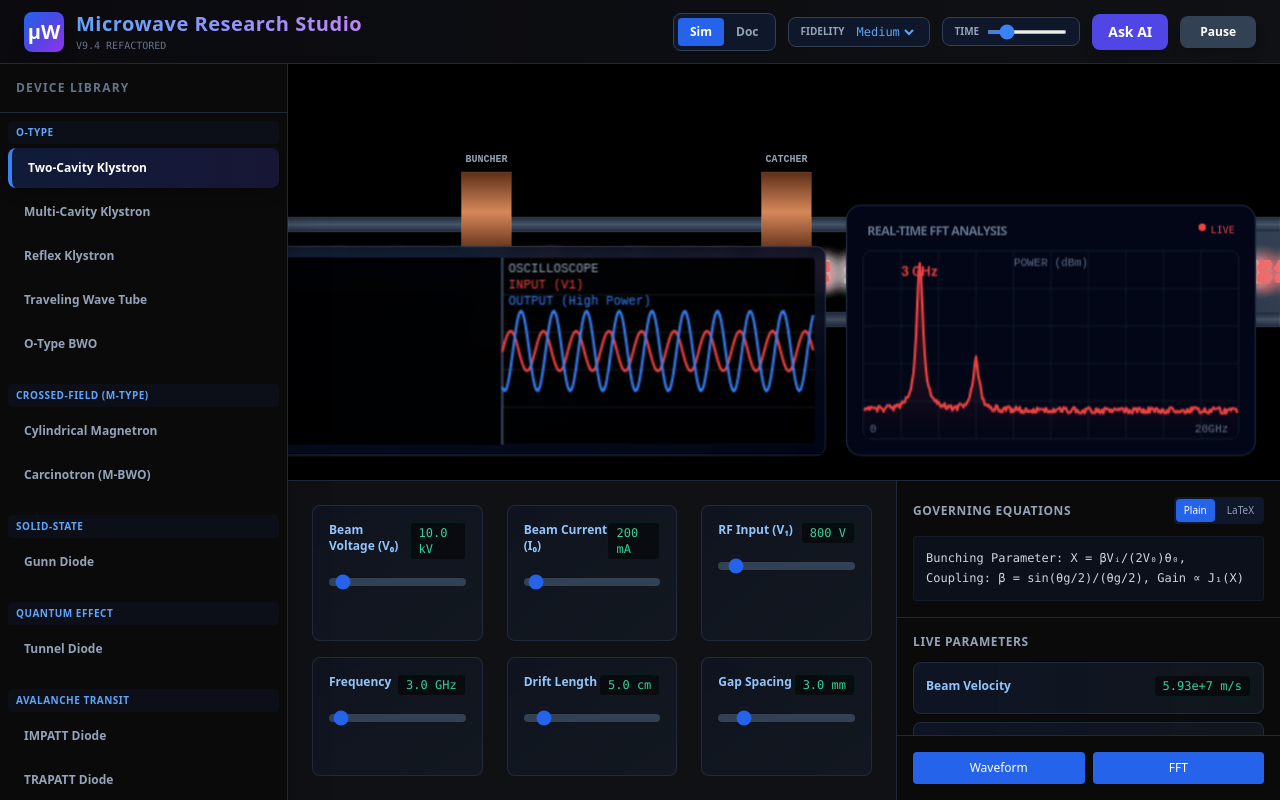
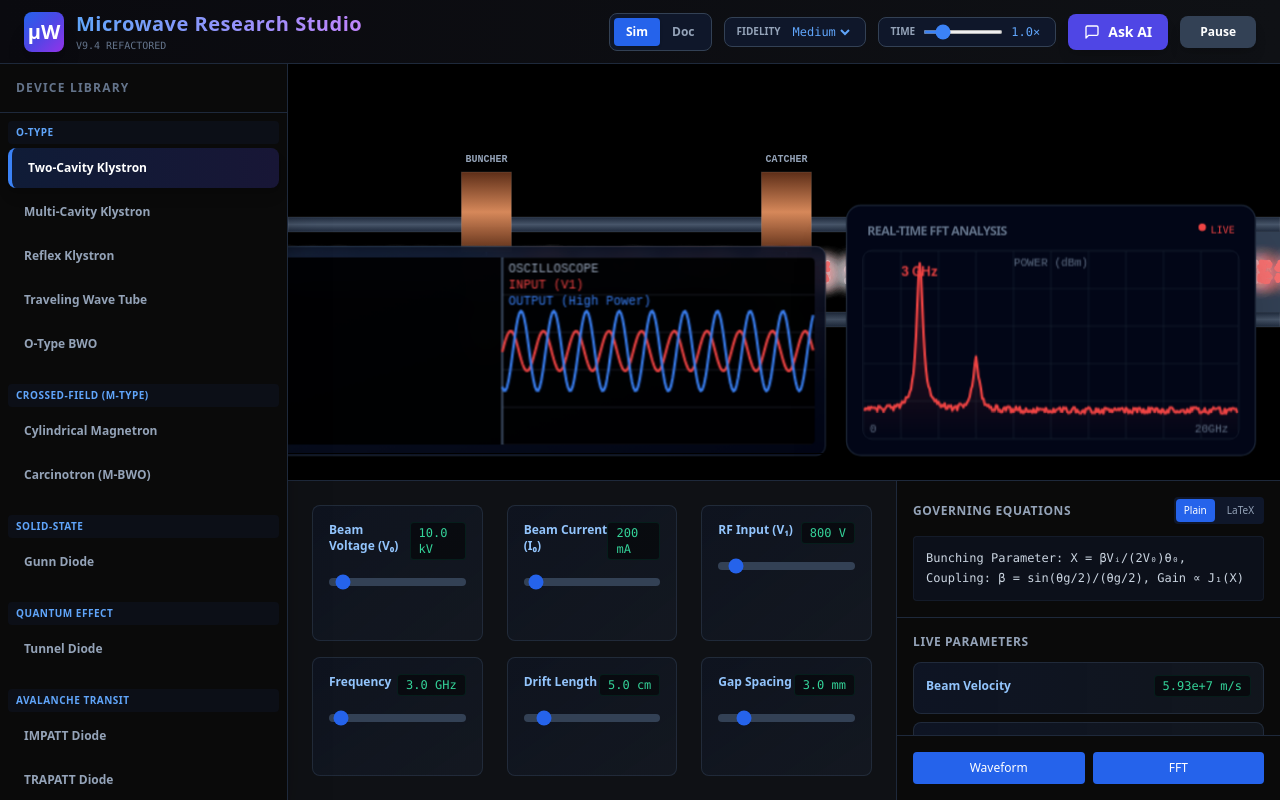
Before and after one commit to Omar5574/Microwave-research-studioV10.0, a React (Vite) app: page / in a window 1280 px wide. Built offline with nearby package versions, Linux system fonts and the light colour scheme.

Commit message:
Update Header.jsx

```diff
--- a/src/components/layout/Header.jsx
+++ b/src/components/layout/Header.jsx
@@ -1,3 +1,4 @@
+// src/components/layout/Header.jsx
 import React from 'react';
 
 export function Header({
@@ -6,31 +7,43 @@ export function Header({
   timeScale, setTimeScale,
   running, setRunning,
   onChatOpen,
-  onMenuToggle
+  onMenuToggle // New prop for mobile sidebar toggle
 }) {
   return (
     <header className="h-16 border-b border-slate-800 bg-gradient-to-r from-[#0a0a0f] to-[#0f1115] flex items-center justify-between px-4 md:px-6 z-20 shadow-lg shrink-0">
+
+      {/* Left Section: Logo & Title */}
       <div className="flex items-center gap-3">
-        {/* زر القائمة للموبايل فقط */}
+        {/* Mobile Menu Button (Hamburger) - Only visible on mobile */}
         <button
           onClick={onMenuToggle}
           className="md:hidden text-slate-400 hover:text-white p-1"
         >
-          <svg xmlns="http://www.w3.org/2000/svg" width="24" height="24" viewBox="0 0 24 24" fill="none" stroke="currentColor" strokeWidth="2" strokeLinecap="round" strokeLinejoin="round"><line x1="3" y1="12" x2="21" y2="12"></line><line x1="3" y1="6" x2="21" y2="6"></line><line x1="3" y1="18" x2="21" y2="18"></line></svg>
+          <svg xmlns="http://www.w3.org/2000/svg" width="24" height="24" viewBox="0 0 24 24" fill="none" stroke="currentColor" strokeWidth="2" strokeLinecap="round" strokeLinejoin="round">
+            <line x1="3" y1="12" x2="21" y2="12"></line>
+            <line x1="3" y1="6" x2="21" y2="6"></line>
+            <line x1="3" y1="18" x2="21" y2="18"></line>
+          </svg>
         </button>
 
-        <div className="w-8 h-8 md:w-10 md:h-10 rounded-lg bg-gradient-to-br from-blue-600 via-indigo-600 to-purple-600 flex items-center justify-center font-bold text-white shadow-xl text-lg md:text-xl">µW</div>
+        <div className="w-8 h-8 md:w-10 md:h-10 rounded-lg bg-gradient-to-br from-blue-600 via-indigo-600 to-purple-600 flex items-center justify-center font-bold text-white shadow-xl text-lg md:text-xl">
+          µW
+        </div>
+
         <div>
           <h1 className="text-sm md:text-xl font-bold tracking-wide bg-gradient-to-r from-blue-400 to-purple-400 bg-clip-text text-transparent">
-             <span className="md:hidden">MRS v9.4</span>
-             <span className="hidden md:inline">Microwave Research Studio</span>
+            {/* Short name for mobile, Full name for desktop */}
+            <span className="md:hidden">MRS v9.4</span>
+            <span className="hidden md:inline">Microwave Research Studio</span>
           </h1>
           <div className="hidden md:block text-[10px] text-slate-500 font-mono">V9.4 REFACTORED</div>
         </div>
       </div>
 
+      {/* Right Section: Controls */}
       <div className="flex items-center gap-2 md:gap-3">
-        {/* Tab Switcher */}
+
+        {/* Tab Switcher - Compact on mobile */}
         <div className="flex bg-slate-900 rounded-lg p-1 border border-slate-700">
           <button
             onClick={() => setActiveTab('simulation')}
@@ -50,7 +63,7 @@ export function Header({
           </button>
         </div>
 
-        {/* Fidelity - Hidden on Mobile */}
+        {/* Fidelity Selector - Hidden on Mobile */}
         <div className="hidden lg:flex items-center gap-2 bg-slate-900 rounded-lg px-3 py-1.5 border border-slate-700">
           <span className="text-[10px] text-slate-400 uppercase font-bold">Fidelity</span>
           <select
@@ -76,26 +89,38 @@ export function Header({
             onChange={(e) => setTimeScale(parseFloat(e.target.value))}
             className="w-20 h-1 accent-blue-500"
           />
+          <span className="text-xs text-blue-400 font-mono w-8">{timeScale.toFixed(1)}×</span>
         </div>
 
-        {/* Chat Button */}
+        {/* Chat Button - Icon only on mobile */}
         <button
           onClick={onChatOpen}
           className="px-3 py-1.5 md:px-4 md:py-2 rounded-lg font-bold transition-all shadow-lg bg-indigo-600 hover:bg-indigo-500 text-white flex items-center gap-2 text-xs md:text-sm"
         >
-          <span className="md:hidden">AI</span>
+          <svg xmlns="http://www.w3.org/2000/svg" width="16" height="16" viewBox="0 0 24 24" fill="none" stroke="currentColor" strokeWidth="2" strokeLinecap="round" strokeLinejoin="round">
+            <path d="M21 15a2 2 0 0 1-2 2H7l-4 4V5a2 2 0 0 1 2-2h14a2 2 0 0 1 2 2z"></path>
+          </svg>
           <span className="hidden md:inline">Ask AI</span>
         </button>
 
-        {/* Play/Pause Button */}
+        {/* Play/Pause Button - Compact on mobile */}
         <button
           onClick={() => setRunning(!running)}
           className={`w-8 h-8 md:w-auto md:px-5 md:py-2 flex items-center justify-center rounded-lg font-bold transition-all shadow-lg text-xs ${
             running ? 'bg-slate-700 hover:bg-slate-600 text-white' : 'bg-green-600 hover:bg-green-500 text-white'
           }`}
         >
-          {running ? <span className="md:hidden">⏸</span> : <span className="md:hidden">▶</span>}
-          <span className="hidden md:inline">{running ? "Pause" : "Resume"}</span>
+          {running ? (
+            <>
+              <span className="md:hidden">⏸</span>
+              <span className="hidden md:inline">Pause</span>
+            </>
+          ) : (
+            <>
+              <span className="md:hidden">▶</span>
+              <span className="hidden md:inline">Resume</span>
+            </>
+          )}
         </button>
       </div>
     </header>
```
